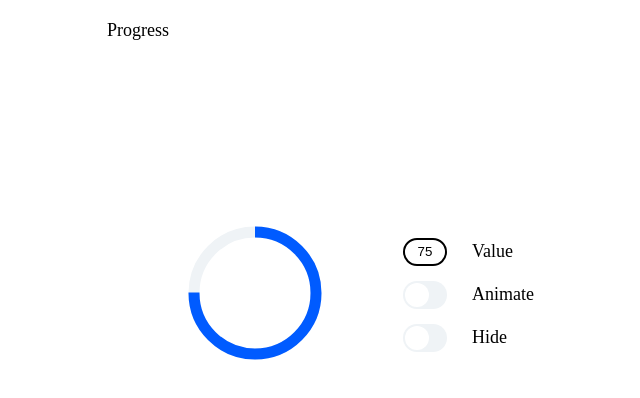
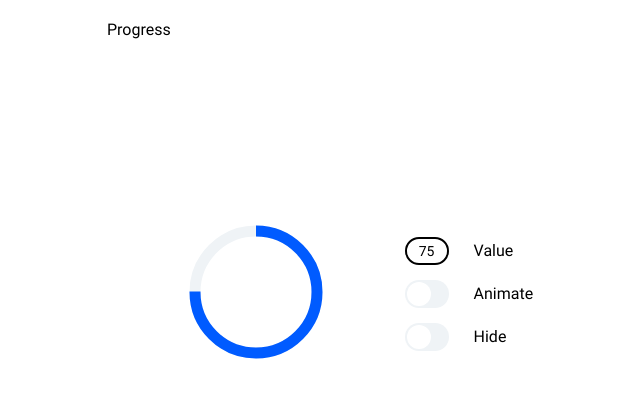
Before and after one commit to malinasavina/progress-test-task, a website built with webpack: page src/index.html in a window 1280 px wide. Shown: the full height of the page, 288-928 px from the left. Built offline with nearby package versions, Linux system fonts and the light colour scheme.

Commit message:
Add font

```diff
--- a/src/styles/base/common.scss
+++ b/src/styles/base/common.scss
@@ -12,6 +12,7 @@
 }
 
 .body {
+  font-family: Roboto, sans-serif;
   min-width: 320px;
   min-height: 100vh;
 }
--- /dev/null
+++ b/src/styles/base/fonts.scss
@@ -0,0 +1,6 @@
+@font-face {
+  font-family: "Roboto";
+  font-weight: 100 900;
+  font-style: normal;
+  src: local("Roboto"), url("../assets/fonts/Roboto-Variable.ttf") format("truetype");
+}
--- a/src/styles/components/controls.scss
+++ b/src/styles/components/controls.scss
@@ -4,7 +4,6 @@
 
   &__controls {
     list-style: none;
-    font-size: 18px;
   }
 
   &__control {
@@ -24,6 +23,8 @@
   }
 
   &__input {
+    font-family: Roboto, sans-serif;
+    font-size: 14px;
     border: 2px solid var(--color-black);
     outline: none;
     text-align: center;
--- a/src/styles/components/progressbar.scss
+++ b/src/styles/components/progressbar.scss
@@ -8,7 +8,7 @@
   margin: 0 auto;
 
   &__title {
-    font-size: 18px;
+    font-size: 16px;
     font-weight: 400;
   }
 
--- a/src/styles/main.scss
+++ b/src/styles/main.scss
@@ -1,3 +1,4 @@
-@use "./base/common";
+@use "base/fonts";
+@use "base/common";
 @use "components/progressbar";
 @use "components/controls";
```
Also changed, not shown: src/assets/fonts/Roboto-Variable.ttf (added), src/styles/base/mixins.scss (line endings or trailing spaces).
